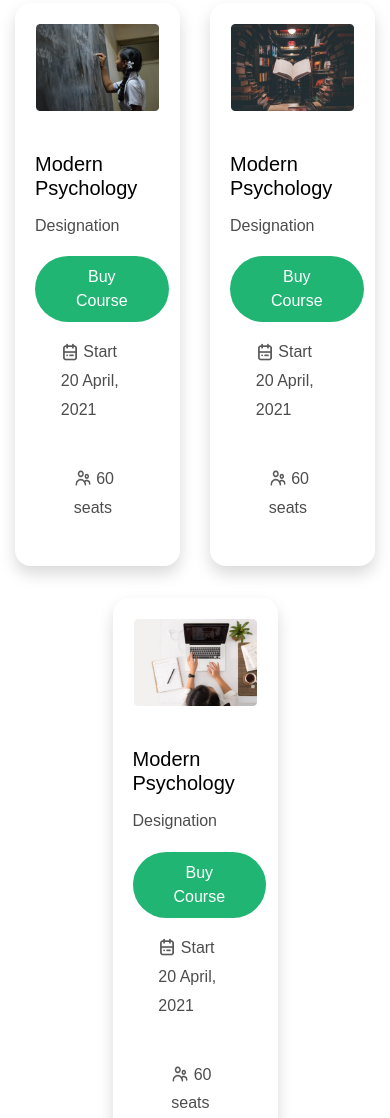
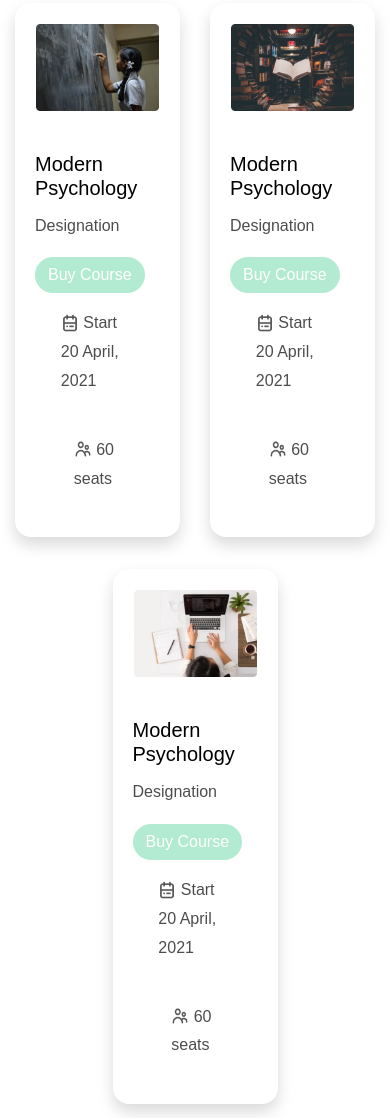
Before and after one commit to mostofa-s-cse/Electronic-school, a plain HTML site: page index.html in a window 390 px wide. Shown: the part 1917-3035 px from the top of the page. Drawn offline with Linux system fonts and the light colour scheme.

Commit message:
Responsive

```diff
--- a/css/style.css
+++ b/css/style.css
@@ -82,7 +82,7 @@ border-radius: 33px;
   margin-bottom: 2rem;
 }
 .buy-course-button {
-  background: #21B573;
+  background: hsl(153, 58%, 81%);
   border-radius: 33px;
   color: #fff;
   padding: 8px 40px 8px 40px;
@@ -128,6 +128,9 @@ border-radius: 33px;
     height: 36px;
     margin-bottom: 2rem;
 }
+.buy-course-button {
+  padding: 5px 12px;
+}
 }
 @media (max-width: 480px) {
 #header-area{
```
